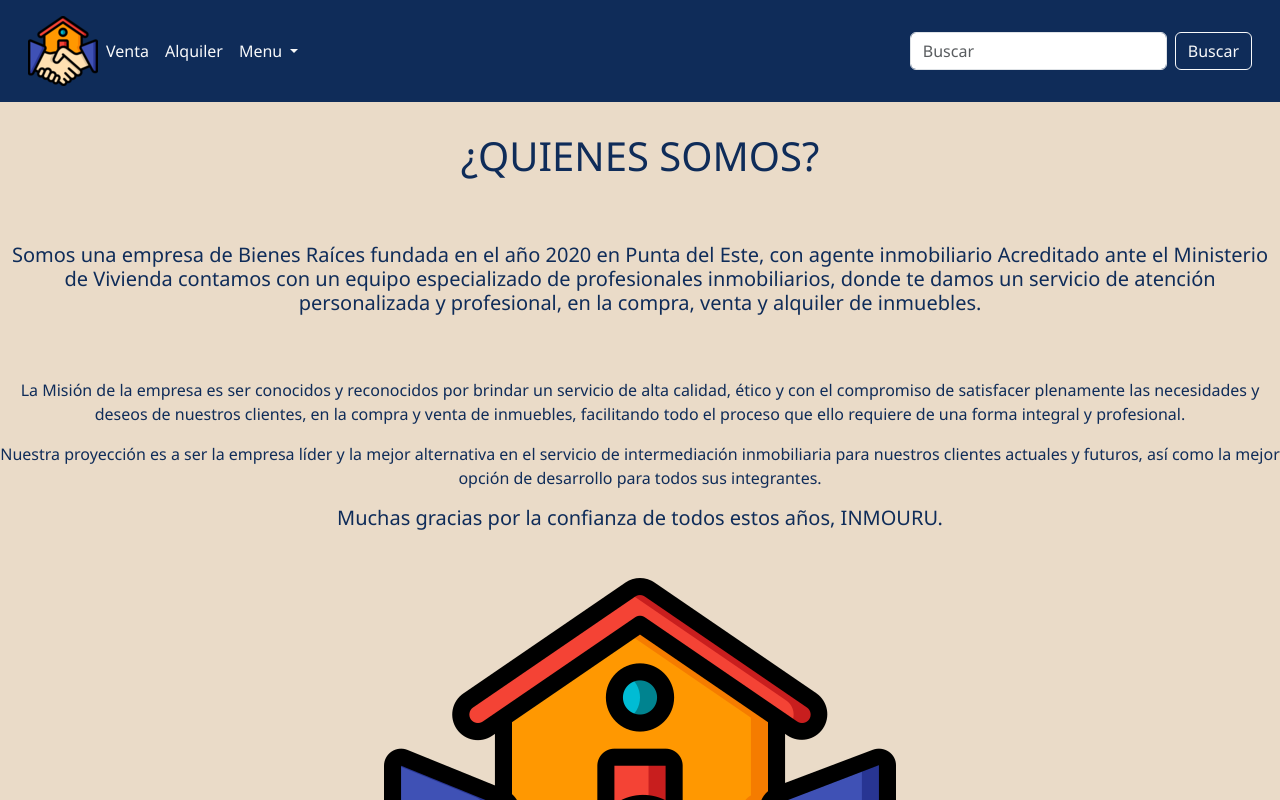
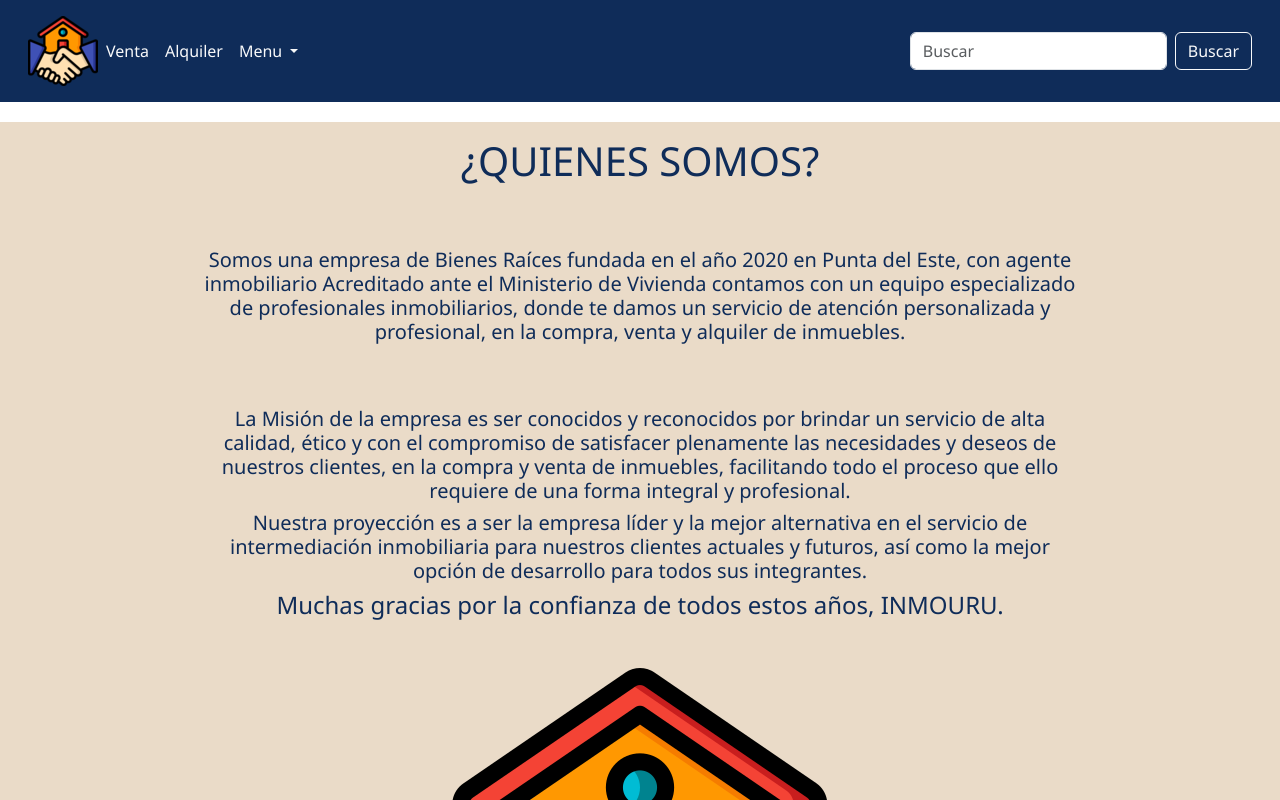
Before and after one commit to NicooDavila/Proyecto-final, a plain HTML site: page pages/Sobrenosotros.html in a window 1280 px wide. Shown: the top 800 px of the page. Drawn offline with nearby package versions, Linux system fonts and the light colour scheme.

Commit message:
proyecto finalizado

```diff
--- a/pages/Sobrenosotros.html
+++ b/pages/Sobrenosotros.html
@@ -61,15 +61,15 @@
         </h5>
     </div>
     <div>
-        <p>
+        <h5>
             La Misión de la empresa es ser conocidos y reconocidos por brindar un servicio de alta calidad, ético y con el compromiso de satisfacer plenamente las necesidades y deseos de nuestros clientes, en la compra y venta de inmuebles, facilitando todo el proceso que ello requiere de una forma integral y profesional.
-        </p>
-        <p>
+        </h5>
+        <h5>
             Nuestra proyección es a ser la empresa líder y la mejor alternativa en el servicio de intermediación inmobiliaria para nuestros clientes actuales y futuros, así como la mejor opción de desarrollo para todos sus integrantes.
-        </p>
-        <h5>
+        </h5>
+        <h4>
             Muchas gracias por la confianza de todos estos años, INMOURU.
-        </h5>
+        </h4>
     </div>
     <img src="../assets/img/logo.png" alt="">
 
--- a/scss/layout/_main-index.scss
+++ b/scss/layout/_main-index.scss
@@ -7,11 +7,9 @@ main{
     }
 }
 
-main{
-    .quienes-somos{
-        @extend .inicio;
 
-
-
+.quienes-somos{
+    @extend .inicio;
+        padding: 0 200px;
+        padding-bottom: 20px;
     }
-}
```
Also changed, not shown: css/style.css, 1 other file.
